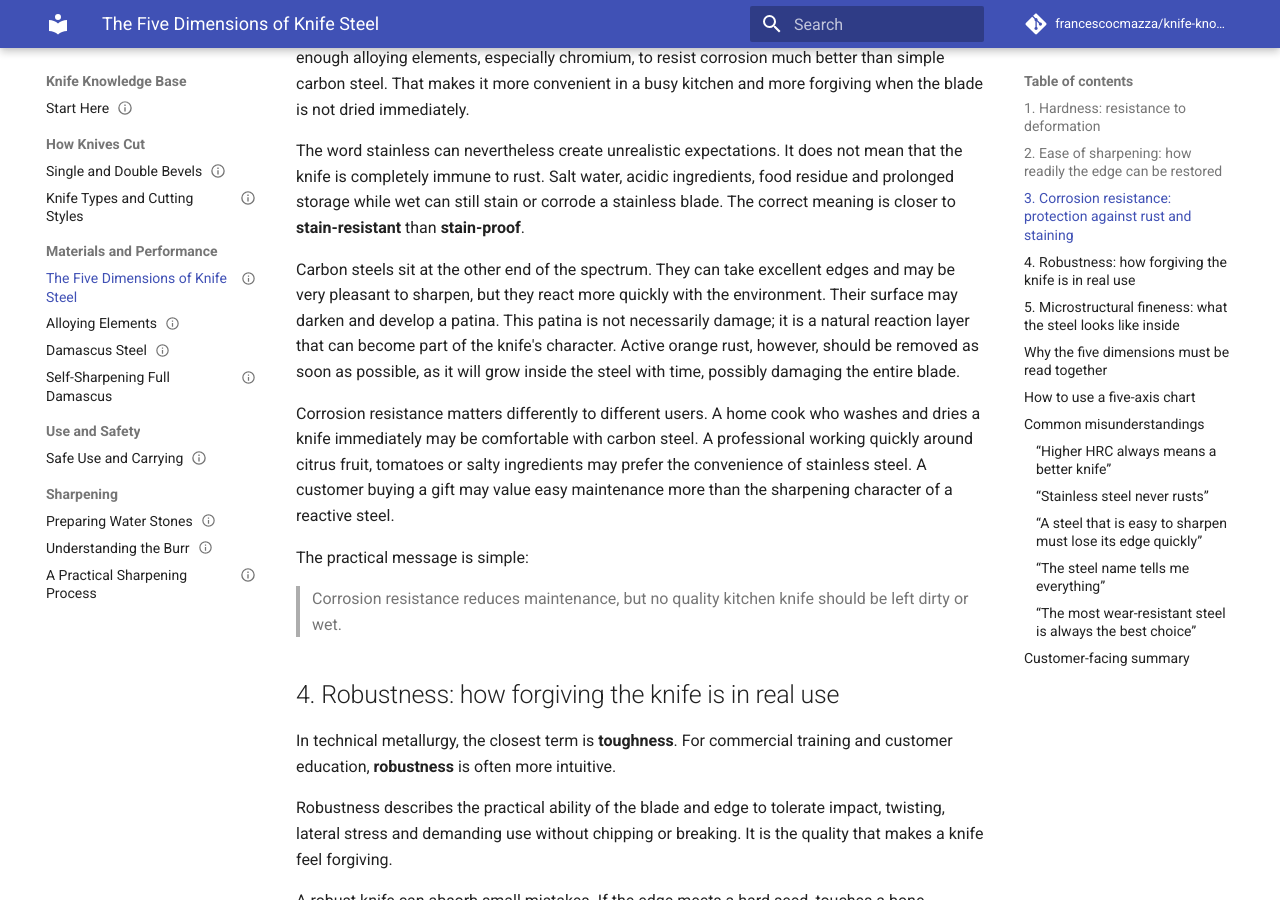
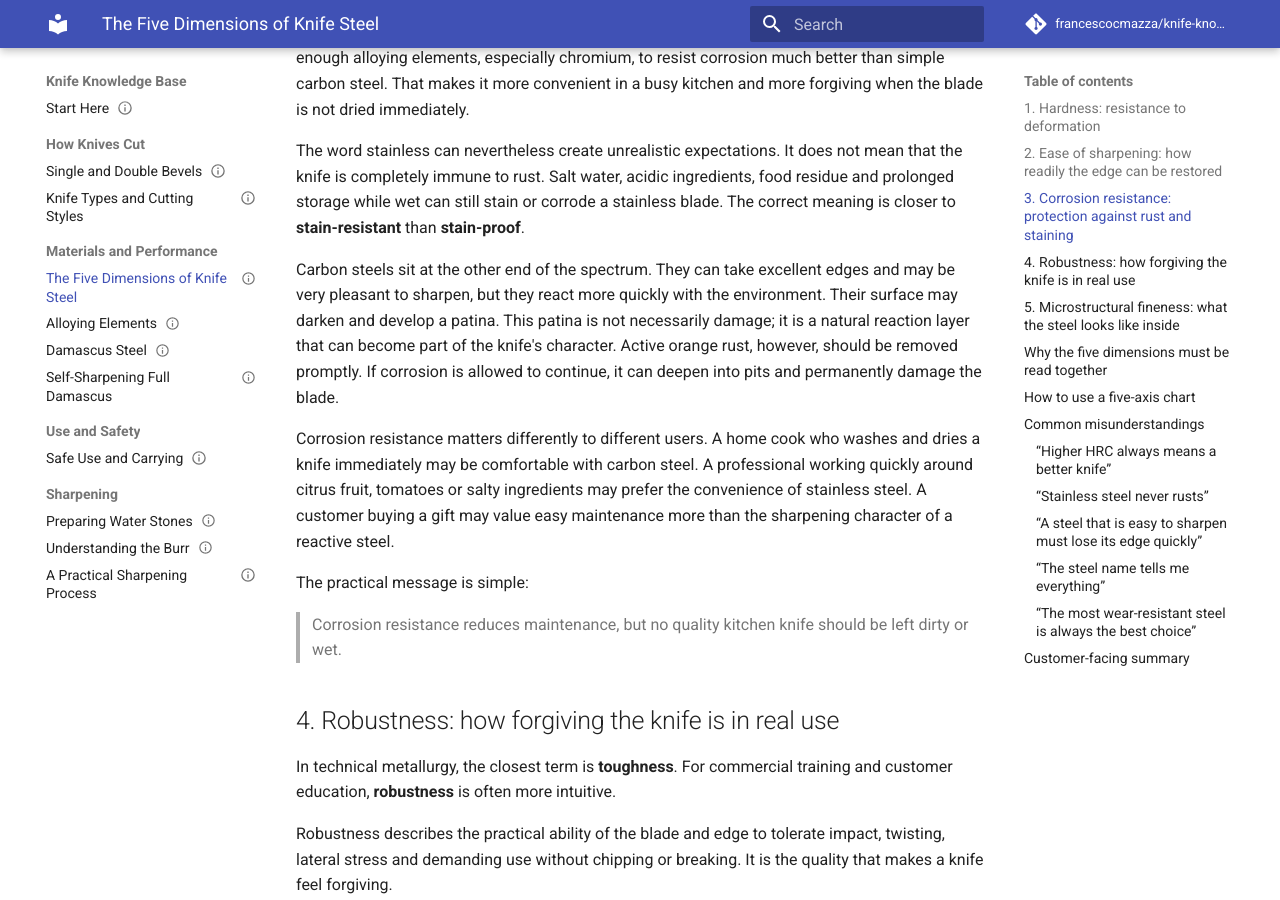
Before and after one commit to francescocmazza/knife-knowledge-base, an MkDocs documentation site: the page built from content/en/01-foundations/five-dimensions-of-knife-steel.md, in a window 1280 px wide and 900 px high, scrolled down 2298 px. Built offline with MkDocs 1.6.1 and Material for MkDocs 9.7.7, drawn with Linux system fonts in a browser that asks for light colours; comment, search, counter and statistics services are not loaded.

Commit message:
Update five-dimensions-of-knife-steel.md

```diff
--- a/content/en/01-foundations/five-dimensions-of-knife-steel.md
+++ b/content/en/01-foundations/five-dimensions-of-knife-steel.md
@@ -63,7 +63,7 @@ This is the quality most people associate with the word **stainless**. Stainless
 
 The word stainless can nevertheless create unrealistic expectations. It does not mean that the knife is completely immune to rust. Salt water, acidic ingredients, food residue and prolonged storage while wet can still stain or corrode a stainless blade. The correct meaning is closer to **stain-resistant** than **stain-proof**.
 
-Carbon steels sit at the other end of the spectrum. They can take excellent edges and may be very pleasant to sharpen, but they react more quickly with the environment. Their surface may darken and develop a patina. This patina is not necessarily damage; it is a natural reaction layer that can become part of the knife's character. Active orange rust, however, should be removed as soon as possible, as it will grow inside the steel with time, possibly damaging the entire blade.
+Carbon steels sit at the other end of the spectrum. They can take excellent edges and may be very pleasant to sharpen, but they react more quickly with the environment. Their surface may darken and develop a patina. This patina is not necessarily damage; it is a natural reaction layer that can become part of the knife's character. Active orange rust, however, should be removed promptly. If corrosion is allowed to continue, it can deepen into pits and permanently damage the blade.
 
 Corrosion resistance matters differently to different users. A home cook who washes and dries a knife immediately may be comfortable with carbon steel. A professional working quickly around citrus fruit, tomatoes or salty ingredients may prefer the convenience of stainless steel. A customer buying a gift may value easy maintenance more than the sharpening character of a reactive steel.
 
```
